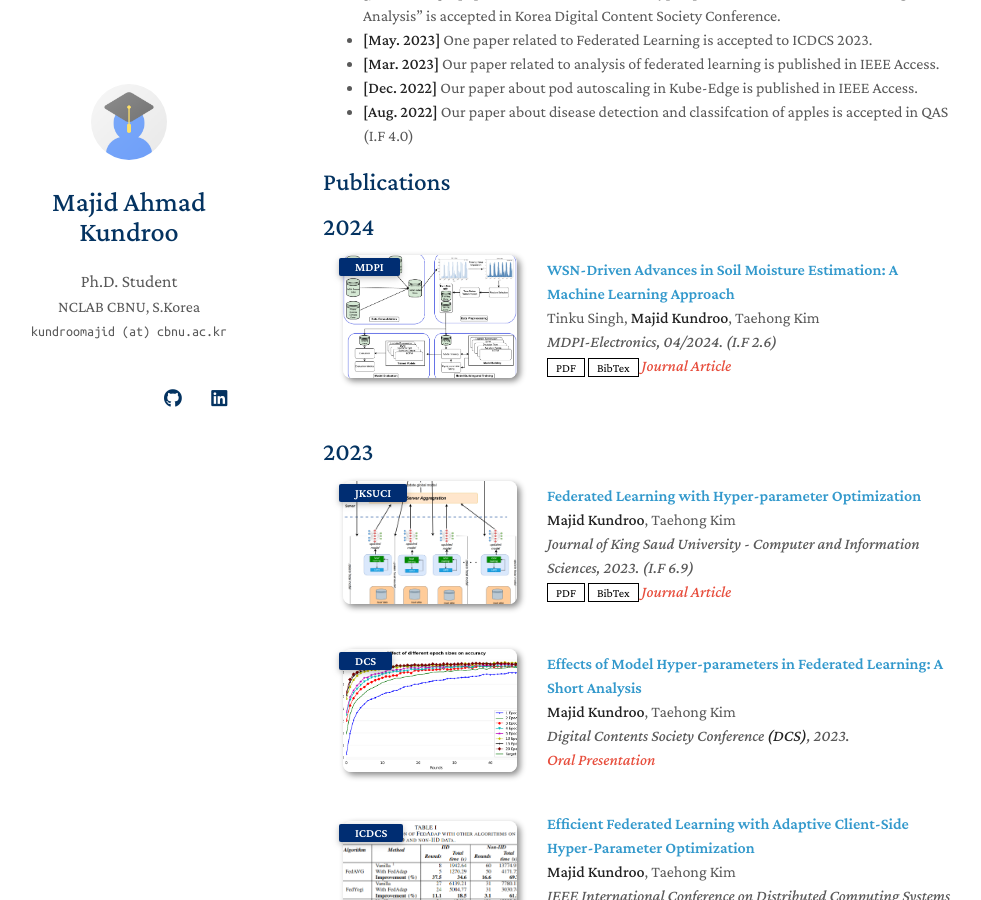
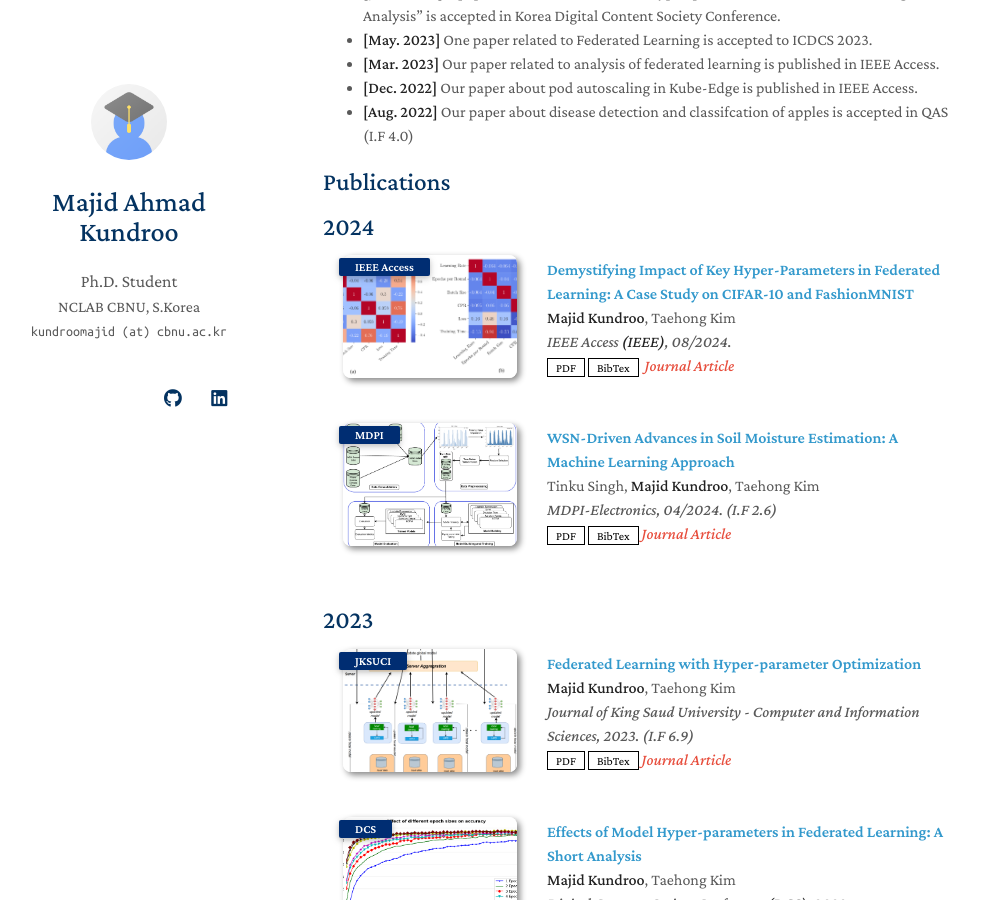
Before and after one commit to kundroomajid/kundroomajid.github.io, a Jekyll site: the page built from index.md, in a window 1280 px wide and 900 px high, scrolled down 758 px. Shown: the whole window, without its empty margins (147-1128 px from the left). Built offline with Jekyll 4.4.1, drawn with Linux system fonts in a browser that asks for light colours; nearby versions of some CDN libraries; a style sheet for code colours, icons or effects is not loaded; our own code applies the rules of GitHub Pages for plain Markdown files.

Commit message:
adds access paper details

```diff
--- a/_includes/publications.md
+++ b/_includes/publications.md
@@ -4,6 +4,28 @@
 
 <ol class="bibliography">
 <h2 id="" style="margin: 20px 0px 10px;">2024</h2>
+<li>
+<div class="pub-row">
+  <div class="col-sm-3 abbr" style="position: relative;padding-right: 15px;padding-left: 15px;">
+    <img src="assets/img/hp_impact_access.png" class="teaser img-fluid z-depth-1">
+    <abbr class="badge">IEEE Access</abbr>
+  </div>
+  <div class="col-sm-9" style="position: relative;padding-right: 15px;padding-left: 20px;">
+    <div class="title"><a href="https://doi.org/10.1109/ACCESS.2023.3262945">Demystifying Impact of Key Hyper-Parameters in Federated Learning: A Case Study on CIFAR-10 and FashionMNIST</a></div>
+    <div class="author"> <strong>Majid Kundroo</strong>, Taehong Kim</div>
+    <div class="periodical"><em>IEEE Access <strong>(IEEE)</strong>, 08/2024.</em></div>
+    <div class="links">
+      <a href="https://ieeexplore.ieee.org/document/10654271" class="btn btn-sm z-depth-0" role="button" target="_blank" style="font-size:12px;">PDF</a>
+      <!-- <a href="#" class="btn btn-sm z-depth-0" role="button" target="_blank" style="font-size:12px;">Code</a> -->
+      <!-- <a href="https://class-il.mpi-inf.mpg.de/mnemonics/" class="btn btn-sm z-depth-0" role="button" target="_blank" style="font-size:12px;">Project Page</a> -->
+      <a href="./assets/bibtex/hp_impact_access.bib" class="btn btn-sm z-depth-0" role="button" target="_blank" style="font-size:12px;">BibTex</a>
+      <strong><i style="color:#e74d3c"> &nbsp;Journal Article</i></strong>
+    </div>
+  </div>
+</div>
+
+</li>
+<br>
 
 <li>
     <div class="pub-row">
```
Also changed, not shown: assets/bibtex/hp_impact_access.bib (added, +10 -0 lines), assets/img/hp_impact_access.png (added).
